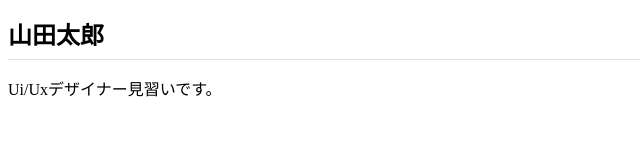
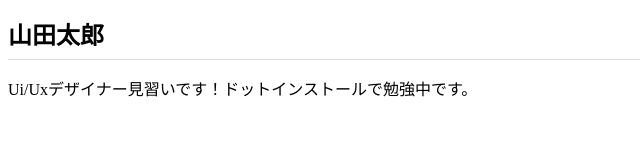
Before and after one commit to ryoma2000718/dotinstall.github.io, a plain HTML site: page index.html in a window 1280 px wide. Shown: the whole page, without its empty margins (0-640 px from the left). Drawn offline with Linux system fonts and the light colour scheme.

Commit message:
Add files via upload

```diff
--- a/index.html
+++ b/index.html
@@ -9,6 +9,6 @@
 </head>
 <body>
   <h1>山田太郎</h1>
-  <p>Ui/Uxデザイナー見習いです。</p>
+  <p>Ui/Uxデザイナー見習いです！ドットインストールで勉強中です。</p>
 </body>
 </html>
```
